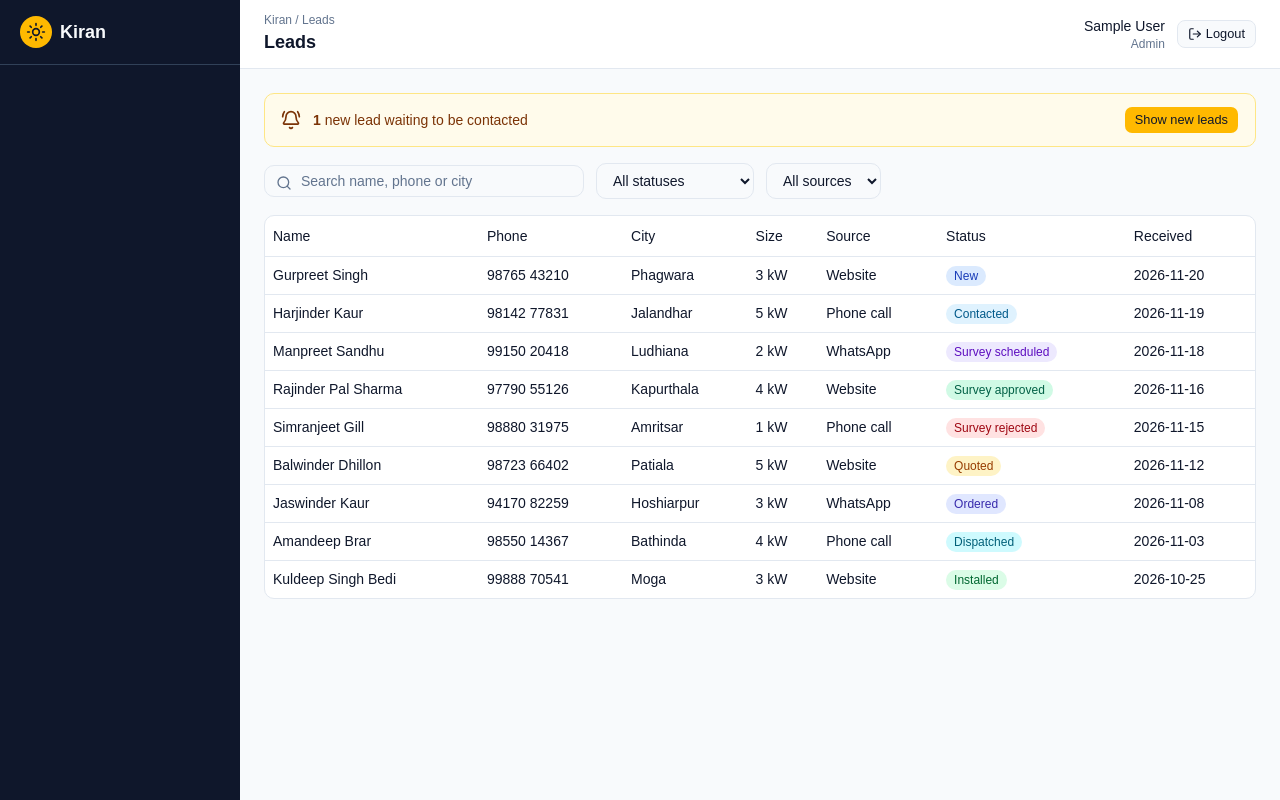
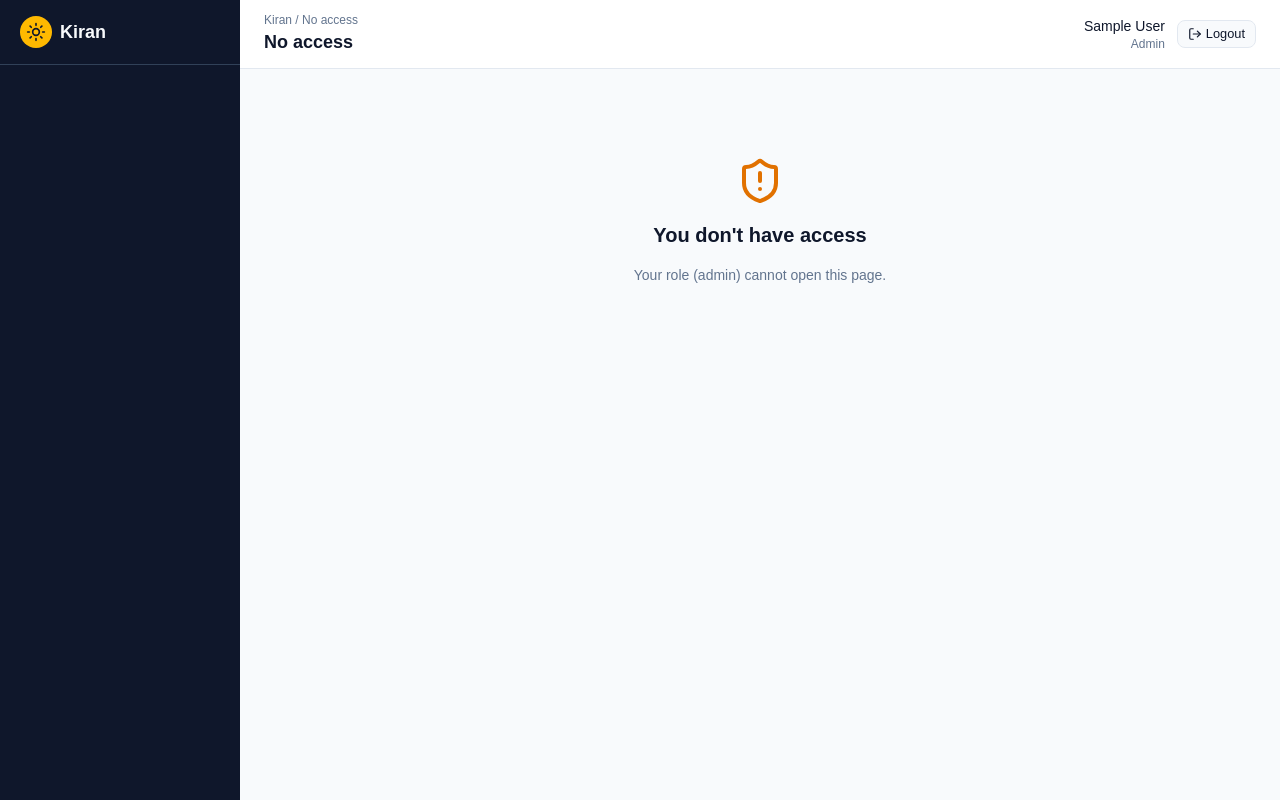
Before and after one commit to aditi00223/kiran-solar, a React (Vite) app in the folder client/: page /leads in a window 1280 px wide. Built offline with nearby package versions, Linux system fonts and the light colour scheme; sample sign-in values are in the browser's storage; what @react-pdf/renderer would draw is missing.

Commit message:
feat: add role-based route guard with no-access page

```diff
--- a/client/src/layouts/AppLayout.jsx
+++ b/client/src/layouts/AppLayout.jsx
@@ -14,6 +14,7 @@ import {
   Package,
   LogOut,
   Sun,
+  ShieldAlert,
 } from 'lucide-react'
 import { Button } from '@/components/ui/button'
 
@@ -54,6 +55,11 @@ export default function AppLayout() {
   const items = MENU.filter((item) => item.roles.includes(user.role))
   const current = MENU.find((item) => pathname.startsWith(item.to.split('/:')[0]))
 
+  // Route guard: which menu rule covers this page, and is this role allowed?
+  const segment = pathname.split('/')[1]
+  const rule = MENU.find((item) => item.to.split('/')[1] === segment)
+  const allowed = !rule || rule.roles.includes(user.role)
+
   function logout() {
     localStorage.removeItem('token')
     localStorage.removeItem('user')
@@ -93,8 +99,12 @@ export default function AppLayout() {
       <div className="flex min-w-0 flex-1 flex-col">
         <header className="flex items-center justify-between border-b bg-card px-6 py-3">
           <div>
-            <p className="text-xs text-muted-foreground">Kiran / {current?.label ?? 'Page'}</p>
-            <h1 className="text-lg font-semibold">{current?.label ?? 'Page'}</h1>
+            <p className="text-xs text-muted-foreground">
+              Kiran / {allowed ? (current?.label ?? 'Page') : 'No access'}
+            </p>
+            <h1 className="text-lg font-semibold">
+              {allowed ? (current?.label ?? 'Page') : 'No access'}
+            </h1>
           </div>
           <div className="flex items-center gap-3">
             <div className="text-right">
@@ -110,7 +120,22 @@ export default function AppLayout() {
           </div>
         </header>
         <main className="flex-1 p-6">
-          <Outlet />
+          {allowed ? (
+            <Outlet />
+          ) : (
+            <div className="mx-auto max-w-md space-y-4 py-16 text-center">
+              <ShieldAlert className="mx-auto h-12 w-12 text-amber-600" />
+              <h2 className="text-xl font-semibold">You don't have access</h2>
+              <p className="text-sm text-muted-foreground">
+                Your role ({user.role.toLowerCase()}) cannot open this page.
+              </p>
+              {items[0] && (
+                <Button onClick={() => navigate(items[0].to)}>
+                  Go to {items[0].label}
+                </Button>
+              )}
+            </div>
+          )}
         </main>
       </div>
     </div>
```
